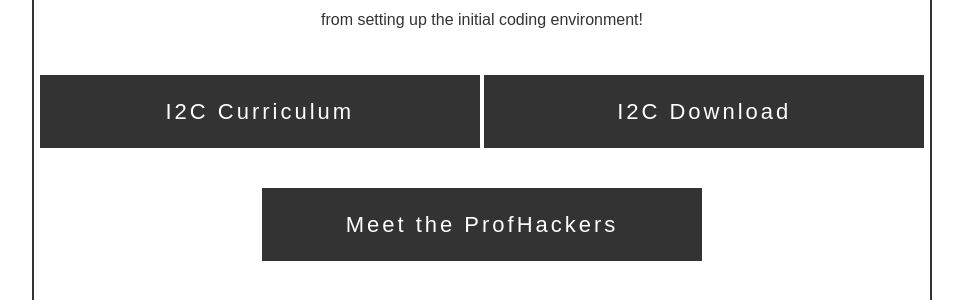
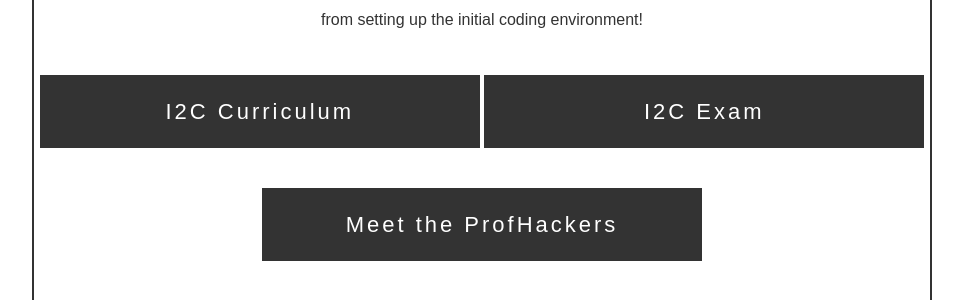
Before and after one commit to HarrisonBoyns/LearnHack, a Flask app: page /costs in a window 1280 px wide. Shown: the part 1158-1458 px from the top of the page, without its empty margins (158-1121 px from the left). Run offline with Flask 2, Linux system fonts and the light colour scheme; some libraries are stand-ins or nearby versions.

Commit message:
Latest Update

```diff
--- a/application/templates/macros/lesson_macro.html
+++ b/application/templates/macros/lesson_macro.html
@@ -16,7 +16,7 @@
 
     {% if Curriculum %}
     <a href="/home/clacker/Documents/LearnHackUpdated-master/application.py", download="application.py">I2C Curriculum</a>
-    <a href="/home/clacker/Documents/LearnHackUpdated-master/application.py", download="application.py">I2C Download</a>
+    <a href="/home/clacker/Documents/LearnHackUpdated-master/application.py", download="application.py">I2C Exam</a>
 
     {% endif %}
 
```
